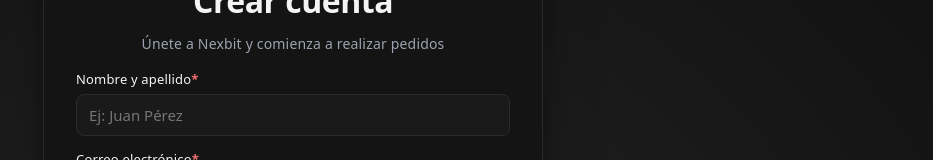
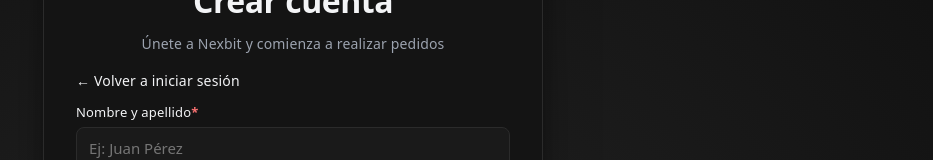
Before and after one commit to Proyecto-Equipo-6/frontend-solid, a React (Vite) app: page /register in a window 1280 px wide. Shown: the part 136-296 px from the top of the page, without its empty margins (347-1280 px from the left). Built offline with nearby package versions, Linux system fonts and the light colour scheme; no server answers.

Commit message:
arreglos(registro): agregar botón volver a iniciar sesión

```diff
--- a/src/pages/auth/Registro/Registro.css
+++ b/src/pages/auth/Registro/Registro.css
@@ -2,6 +2,21 @@
   display: flex;
   flex-direction: column;
   gap: 10px;
+}
+
+.registro__volver {
+  align-self: flex-start;
+  margin-bottom: 4px;
+  font-size: 14px;
+  color: var(--text-h);
+  text-decoration: none;
+  background: none;
+  border: none;
+  cursor: pointer;
+}
+
+.registro__volver:hover {
+  color: var(--accent);
 }
 
 .registro__grid {
--- a/src/pages/auth/Registro/Registro.jsx
+++ b/src/pages/auth/Registro/Registro.jsx
@@ -112,6 +112,8 @@ export default function Registro() {
       {errorServidor && <Alerta variante="error">{errorServidor}</Alerta>}
       {exito && <Alerta variante="exito">{exito}</Alerta>}
 
+      <Link to="/login" className="registro__volver">← Volver a iniciar sesión</Link>
+
       <form className="registro__form" onSubmit={handleSubmit} noValidate>
         <div className="registro__grid">
           <Campo
```
